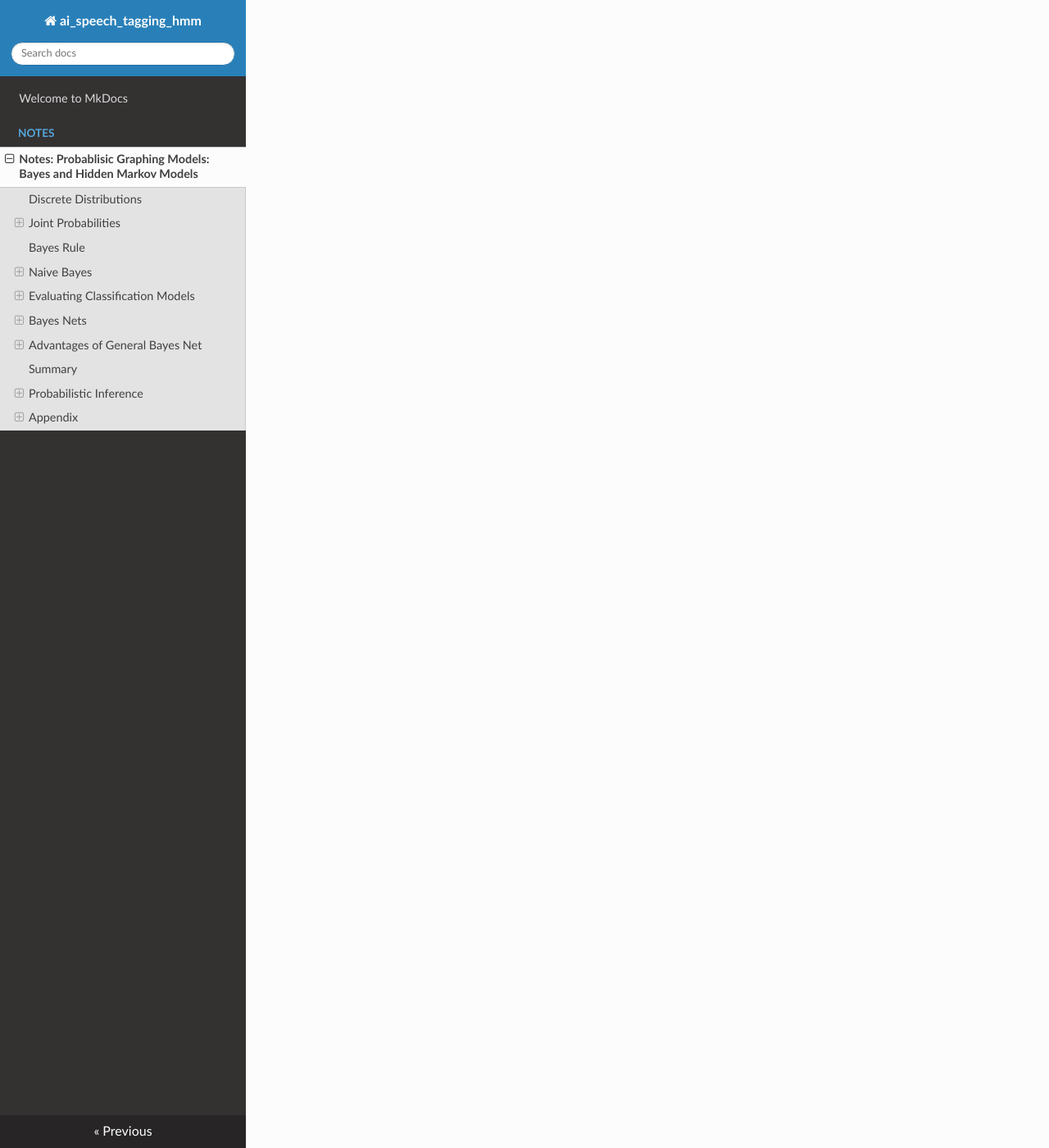
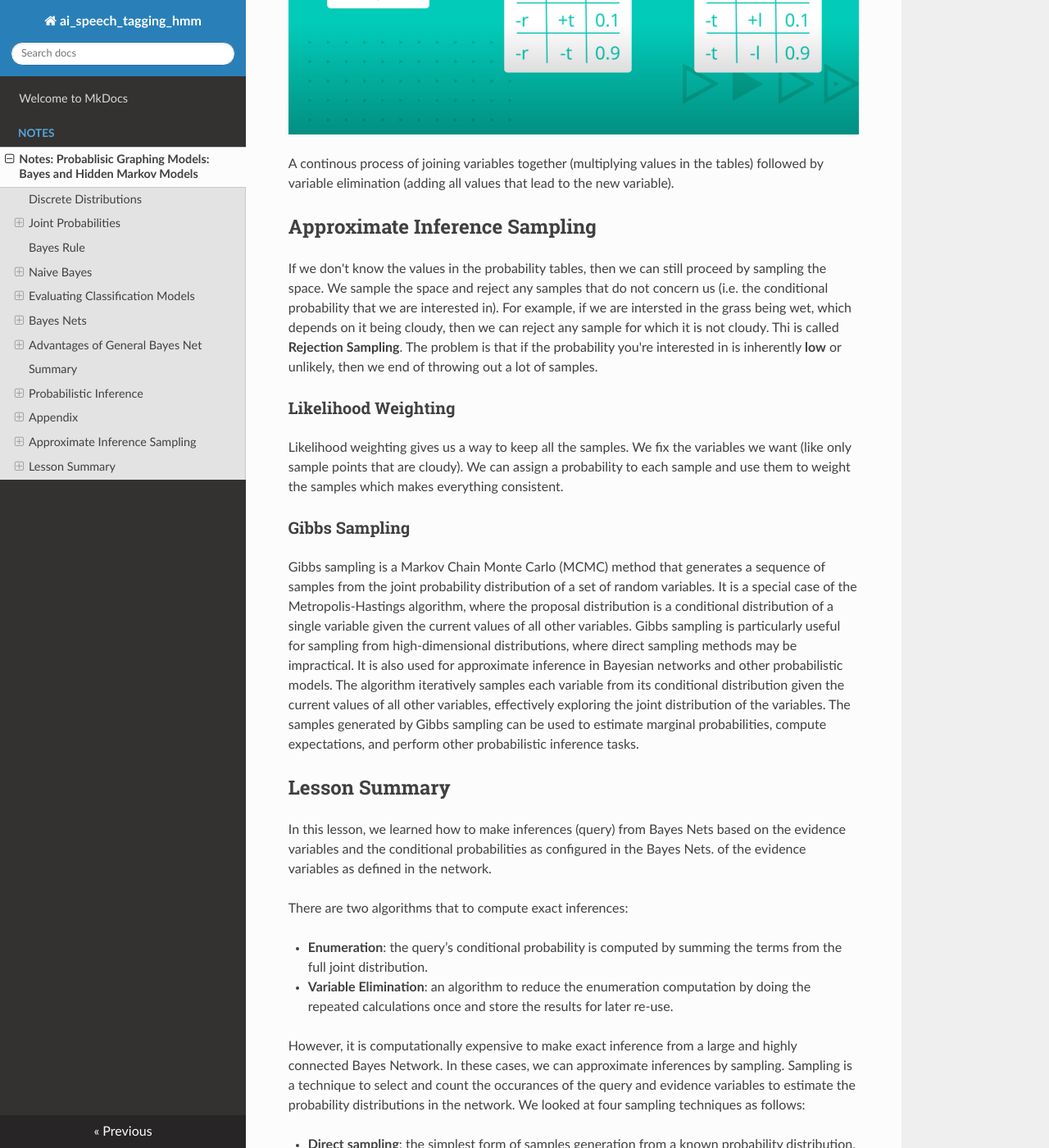
Before and after one commit to F18/ai-speech-tagging-hmm, an MkDocs documentation site: the page built from docs/notes/notes.md, in a window 1280 px wide and 1400 px high, scrolled down 19323 px. Shown: the whole window at 82% size. Built offline with MkDocs 1.6.1, drawn with Linux system fonts in a browser that asks for light colours; nearby versions of some CDN libraries; some of the changed text lies outside the part shown.

Commit message:
feat: add notes

```diff
--- a/docs/notes/notes.md
+++ b/docs/notes/notes.md
@@ -3,8 +3,8 @@
  author: Ramy Rashad
  numbersections: true
  geometry: margin=1.00in
+---
 
----
 
 # Probability
 
@@ -432,57 +434,157 @@ probability, such as the conditional probability formula,  $P(A | B)= \frac{P(B)
 mathematical notation. The manipulation of probabilities can add an extra layer of
 complexity.
 
-To enhance understanding, it's helpful to work through concrete examples, visualize
-problems using diagrams or charts, and practice solving problems involving conditional
-probability. Developing a solid foundation in basic probability concepts can also
-contribute to a clearer understanding of conditional probability. Additionally, seeking
-clarification when faced with ambiguous or unclear statements in problem descriptions
-can be valuable in overcoming misunderstandings.
+To enhance understanding, it's helpful to work through concrete examples,
+visualize problems using diagrams or charts, and practice solving problems
+involving conditional probability. Developing a solid foundation in basic
+probability concepts can also contribute to a clearer understanding of
+conditional probability. Additionally, seeking clarification when faced with
+ambiguous or unclear statements in problem descriptions can be valuable in
+overcoming misunderstandings.
 
 ### Dependence vs Causality
 
-Understanding the difference between dependence and causality is crucial, as these concepts are related but distinct. Let's clarify each term:
+Understanding the difference between dependence and causality is crucial, as
+these concepts are related but distinct. Let's clarify each term:
 
 #### Dependence
 
-- Definition: Dependence refers to a statistical relationship between two variables or
-events. If the occurrence (or non-occurrence) of one event provides information about
-the occurrence of another event, the two events are considered dependent.
+- Definition: Dependence refers to a statistical relationship between two
+  variables or events. If the occurrence (or non-occurrence) of one event
+  provides information about the occurrence of another event, the two events
+  are considered dependent.
 
-- Example: If you know that it is raining (event A), it is more likely that people will
-use umbrellas (event B). In this case, the events "rain" and "use of umbrellas" are
-dependent.
+- Example: If you know that it is raining (event A), it is more likely that
+  people will use umbrellas (event B). In this case, the events "rain" and "use
+  of umbrellas" are dependent.
 
 #### Causality
 
-- Definition: Causality refers to a cause-and-effect relationship between two variables
-or events. If one event causes another, they are considered causally related. Causation
-implies a direct influence, where changes in one variable result in changes in another.
+- Definition: Causality refers to a cause-and-effect relationship between two
+  variables or events. If one event causes another, they are considered
+  causally related. Causation implies a direct influence, where changes in one
+  variable result in changes in another.
 
-- Example: Smoking (event A) is a cause of lung cancer (event B). In this case, the act
-of smoking directly influences the occurrence of lung cancer. It's important to note
-that dependence does not necessarily imply causality. Two events can be statistically
-related without one causing the other. Additionally, causality implies a more direct and
-often temporal relationship, whereas dependence is a broader concept encompassing
-various types of statistical relationships.
+- Example: Smoking (event A) is a cause of lung cancer (event B). In this case,
+  the act of smoking directly influences the occurrence of lung cancer. It's
+  important to note that dependence does not necessarily imply causality. Two
+  events can be statistically related without one causing the other.
+  Additionally, causality implies a more direct and often temporal
+  relationship, whereas dependence is a broader concept encompassing various
+  types of statistical relationships.
 
 #### In the context of conditional probability:
 
-- Dependence: If events A and B are dependent, knowing the occurrence or non-occurrence
-  of one event provides information about the probability of the other event.
+- Dependence: If events A and B are dependent, knowing the occurrence or
+  non-occurrence of one event provides information about the probability of the
+  other event.
 - Causality: If A causes B, then knowing the occurrence of A not only provides
-  information about the probability of B but also implies a direct influence of A on B.
+  information about the probability of B but also implies a direct influence of
+  A on B.
 
-Confusion can arise when people mistakenly interpret dependence as causality or vice
-versa. It's essential to carefully consider the nature of the relationship between
-events and be cautious about making causal claims based solely on observational data.
-Methods like randomized controlled trials are often used to establish causal
-relationships by controlling for confounding factors and randomizing the exposure.
+Confusion can arise when people mistakenly interpret dependence as causality or
+vice versa. It's essential to carefully consider the nature of the relationship
+between events and be cautious about making causal claims based solely on
+observational data. Methods like randomized controlled trials are often used to
+establish causal relationships by controlling for confounding factors and
+randomizing the exposure.
+
+### Variable Elimination
+
+- R = Raining
+- T = Traffic (depends on Raining)
+- L = Late for meeting (depends on Traffic)
+
+Question: Am I going to be late?
+
+$P(+l) = \sum_r \sum_t P(r) P(t | r) P (+l | t)$
+
+With the probability broken down this way, we can write out the tables (like a
+multidimensional matrix) as follows:
+
+![Variable Elimination](./figs/var_elim.png)
+
+A continous process of joining variables together (multiplying values in the
+tables) followed by variable elimination (adding all values that lead to the
+new variable).
+
+## Approximate Inference Sampling
+
+If we don't know the values in the probability tables, then we can still
+proceed by sampling the space. We sample the space and reject any samples that
+do not concern us (i.e. the conditional probability that we are interested in).
+For example, if we are intersted in the grass being wet, which depends on it
+being cloudy, then we can reject any sample for which it is not cloudy. Thi is
+called **Rejection Sampling**. The problem is that if the probability you're
+interested in is inherently **low** or unlikely, then we end of throwing out a
+lot of samples.
+
+### Likelihood Weighting
+
+Likelihood weighting gives us a way to keep all the samples. We fix the
+variables we want (like only sample points that are cloudy). We can assign a
+probability to each sample and use them to weight the samples which makes
+everything consistent.
+
+### Gibbs Sampling
+
+Gibbs sampling is a Markov Chain Monte Carlo (MCMC) method that generates a
+sequence of samples from the joint probability distribution of a set of random
+variables. It is a special case of the Metropolis-Hastings algorithm, where the
+proposal distribution is a conditional distribution of a single variable given
+the current values of all other variables. Gibbs sampling is particularly
+useful for sampling from high-dimensional distributions, where direct sampling
+methods may be impractical. It is also used for approximate inference in
+Bayesian networks and other probabilistic models. The algorithm iteratively
+samples each variable from its conditional distribution given the current values
+of all other variables, effectively exploring the joint distribution of the
+variables. The samples generated by Gibbs sampling can be used to estimate
+marginal probabilities, compute expectations, and perform other probabilistic
+inference tasks.
 
 
+## Lesson Summary
 
+In this lesson, we learned how to make inferences (query) from Bayes Nets based on the
+evidence variables and the conditional probabilities as configured in the Bayes Nets. of
+the evidence variables as defined in the network.
 
+There are two algorithms that to compute exact inferences:
 
+- **Enumeration**: the query’s conditional probability is computed by summing the terms from
+  the full joint distribution.
+- **Variable Elimination**: an algorithm to reduce the enumeration computation by doing the
+  repeated calculations once and store the results for later re-use.
+
+However, it is computationally expensive to make exact inference from a large and highly
+connected Bayes Network. In these cases, we can approximate inferences by sampling.
+Sampling is a technique to select and count the occurances of the query and evidence
+variables to estimate the probability distributions in the network. We looked at four
+sampling techniques as follows:
+
+- **Direct sampling**: the simplest form of samples generation from a known probability
+  distribution. For example, to sample the odds of Head or Tail in a coin flip, we can
+  randomly generate the events based on uniform probability distribution (assuming we
+  use a non-bias coin).
+- **Rejection sampling**: generates samples from the known distribution in the network
+  and rejects the non-matching evidence.
+- **Likelihood sampling**: is similar to rejection sampling but generating only events
+  that are consistent with the evidence.
+- **Gibbs sampling**: initiates an arbitrary state and generates the next state by
+  randomly sampling a non-evidence variable, while keeping all evidence variables fixed.
+
+In the final lesson, we will learn the Hidden Markov Model (HMM) and its application in
+the Natural Language Processing task to tag Parts of Speech. HMM assumes unobservable
+states and computes the transition and emission probabilities from one state to another.
+
+### Additional Resources
+
+The following are other informational resources on this topic:
+
+- [Gibbs Sampling](https://en.wikipedia.org/wiki/Gibbs_sampling) & [Metropolis-Hastings](https://en.wikipedia.org/wiki/Metropolis%E2%80%93Hastings_algorithm)
+- [Markov Chain Monte Carlo Sampling](https://en.wikipedia.org/wiki/Markov_chain_Monte_Carlo)
+- [Variational Inference](https://docs.pymc.io/api/inference.html)
+- [Bayesian Neural Networks](https://arxiv.org/abs/1801.07710)
 
 
 
```
Also changed, not shown: other parts of docs/notes/notes.md (+15 -13 lines), docs/notes/figs/var_elim.png (added), 2 other files.
